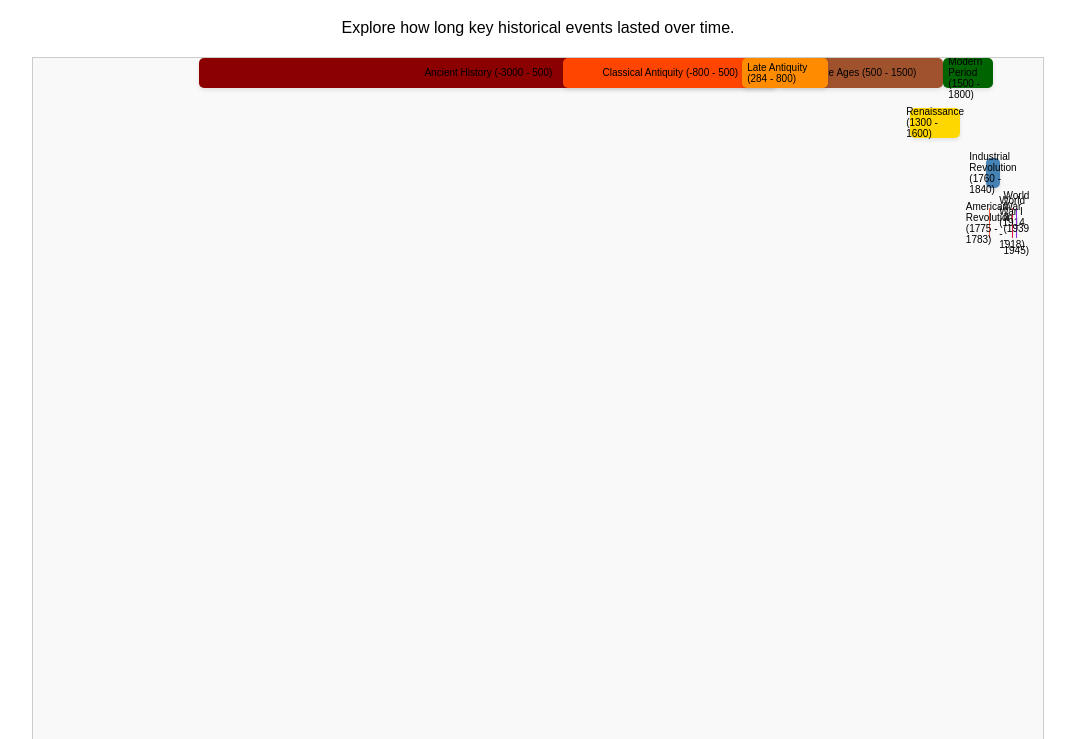
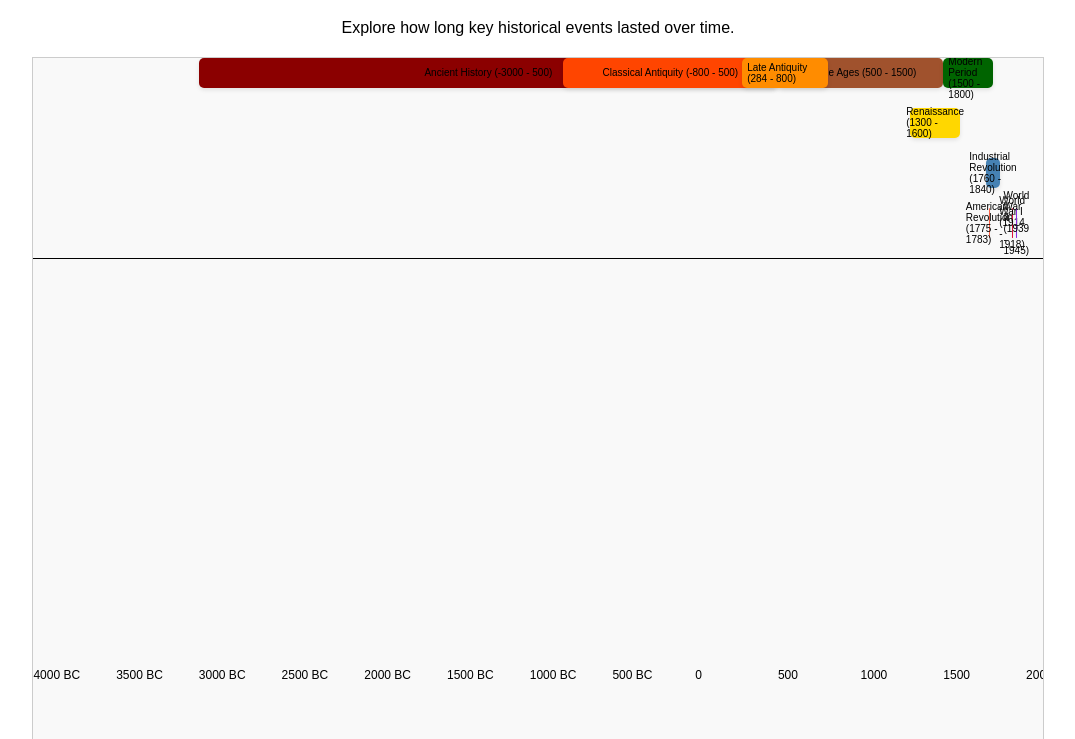
Before and after one commit to SolutionsAsService/HistoryTimeline, a plain HTML site: page index.html in a window 1280 px wide. Shown: the part 61-800 px from the top of the page, without its empty margins (102-1177 px from the left). Drawn offline with Linux system fonts and the light colour scheme.

Commit message:
pls fix height

```diff
--- a/styles.css
+++ b/styles.css
@@ -15,7 +15,7 @@ header {
 
 .timeline-wrapper {
     position: relative;
-    height: 2000px; /* Increase height to accommodate more rows */
+    height: 1000px; /* Increase height to accommodate more rows */
     border: 1px solid #ccc;
     background-color: #f9f9f9;
     margin-bottom: 20px;
@@ -24,13 +24,13 @@ header {
 
 .timeline {
     position: relative;
-    height: 80%; /* Adjust to provide more space for events */
+    height: 40%; /* Adjust to provide more space for events */
     transform-origin: left center; /* Set transform origin for scaling */
 }
 
 .markers {
     position: absolute;
-    top: 90%; /* Move markers below the reference line */
+    top: 60%; /* Move markers below the reference line */
     left: 0;
     width: 100%;
     height: 40px; /* Increase height for better visibility */
@@ -65,7 +65,7 @@ header {
     position: absolute;
     width: 100%;
     height: 1px;
-    top: 85%; /* Adjust to provide space above for events */
+    top: 50%; /* Adjust to provide space above for events */
     background-color: #000;
 }
 
```
